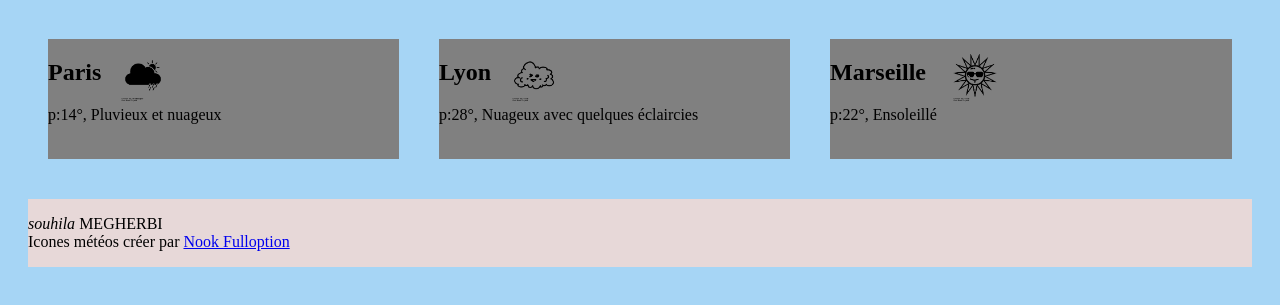
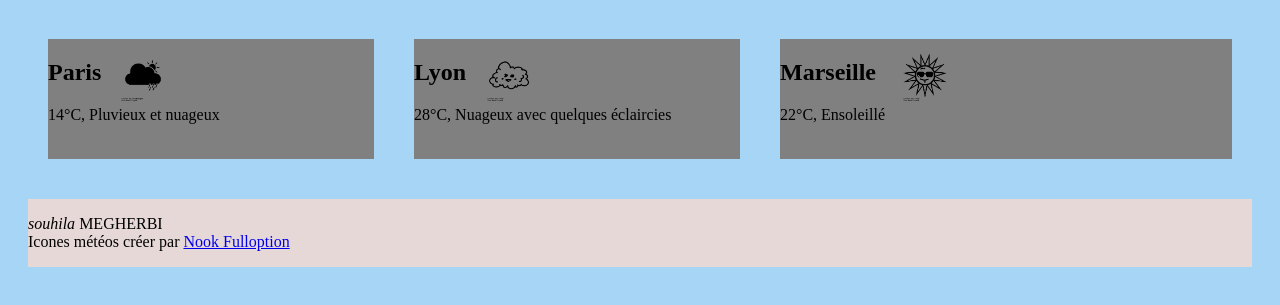
Before and after one commit to Souhila-MEGHERBI/tp-web-souhila, a plain HTML site: page index.html in a window 1280 px wide. Shown: the part 61-366 px from the top of the page. Drawn offline with Linux system fonts and the light colour scheme.

Commit message:
correction

```diff
--- a/index.html
+++ b/index.html
@@ -43,7 +43,7 @@
 
 
               .town div {
-                  width: 300px;
+                  width: 200px;
                   height: 120px;
 
                   margin: 20px;
@@ -59,7 +59,7 @@
 
         <div id="Paris" class="ville" >
              <h2>Paris</h2>
-             <p>p:14°, Pluvieux et nuageux</p>
+             <p>14°C, Pluvieux et nuageux</p>
              <div id="icone0">
              <img src="Rain.png" alt="Pluvieux et nuageux" width="50">
              </div>
@@ -67,7 +67,7 @@
 
         <div id="Lyon" class="ville" >
              <h2>Lyon</h2>
-             <p>p:28°, Nuageux avec quelques éclaircies</p>
+             <p>28°C, Nuageux avec quelques éclaircies</p>
              <div id="icone1">
              <img src="Cloud.png" alt="Nuageux avec quelques éclaircies" width="50">
             </div>
@@ -75,7 +75,7 @@
 
         <div id="Marseille" class="ville" >
              <h2>Marseille</h2>
-             <p>p:22°, Ensoleillé</p>
+             <p>22°C, Ensoleillé</p>
              <div id="icone2">
              <img src="sun.png" alt="soleil" width="50">
             </div>
```
